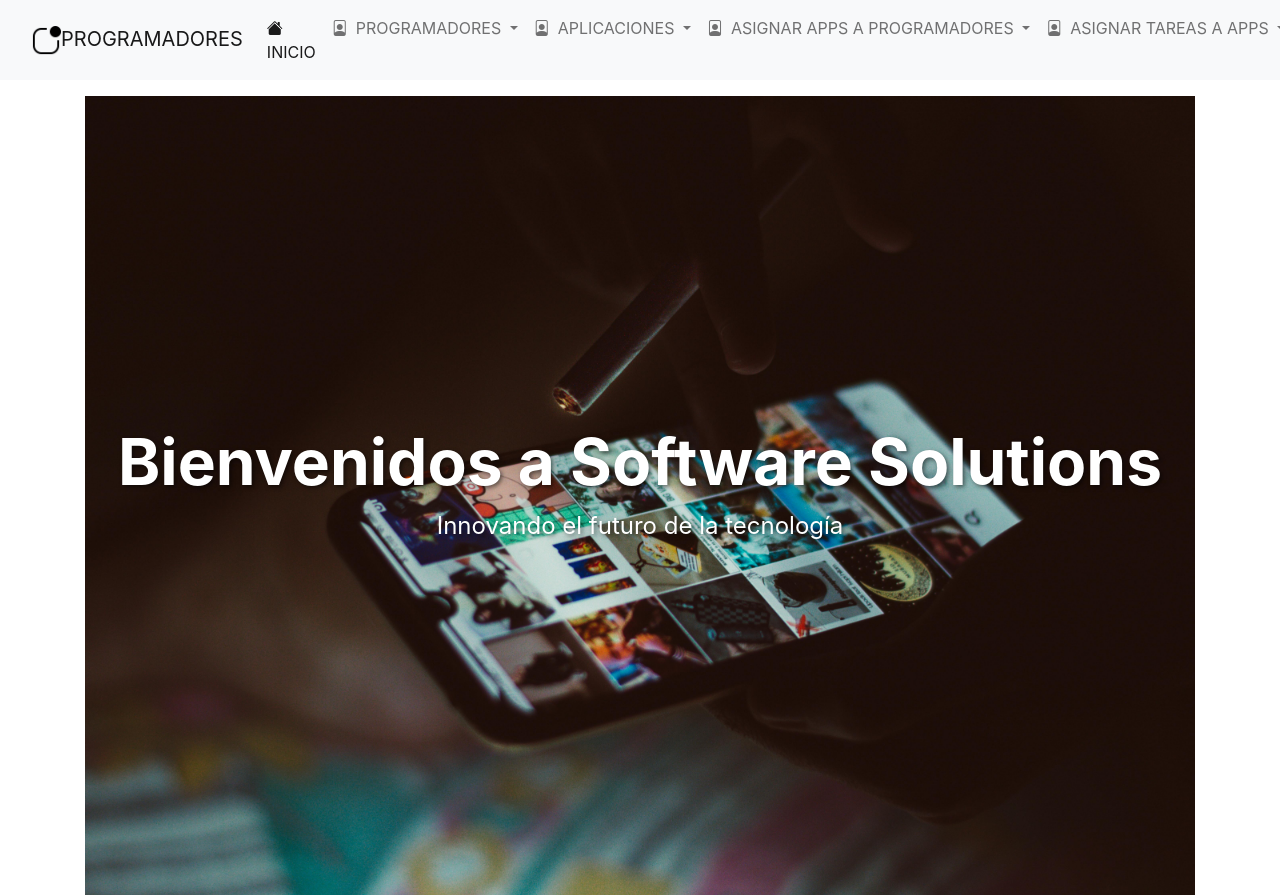
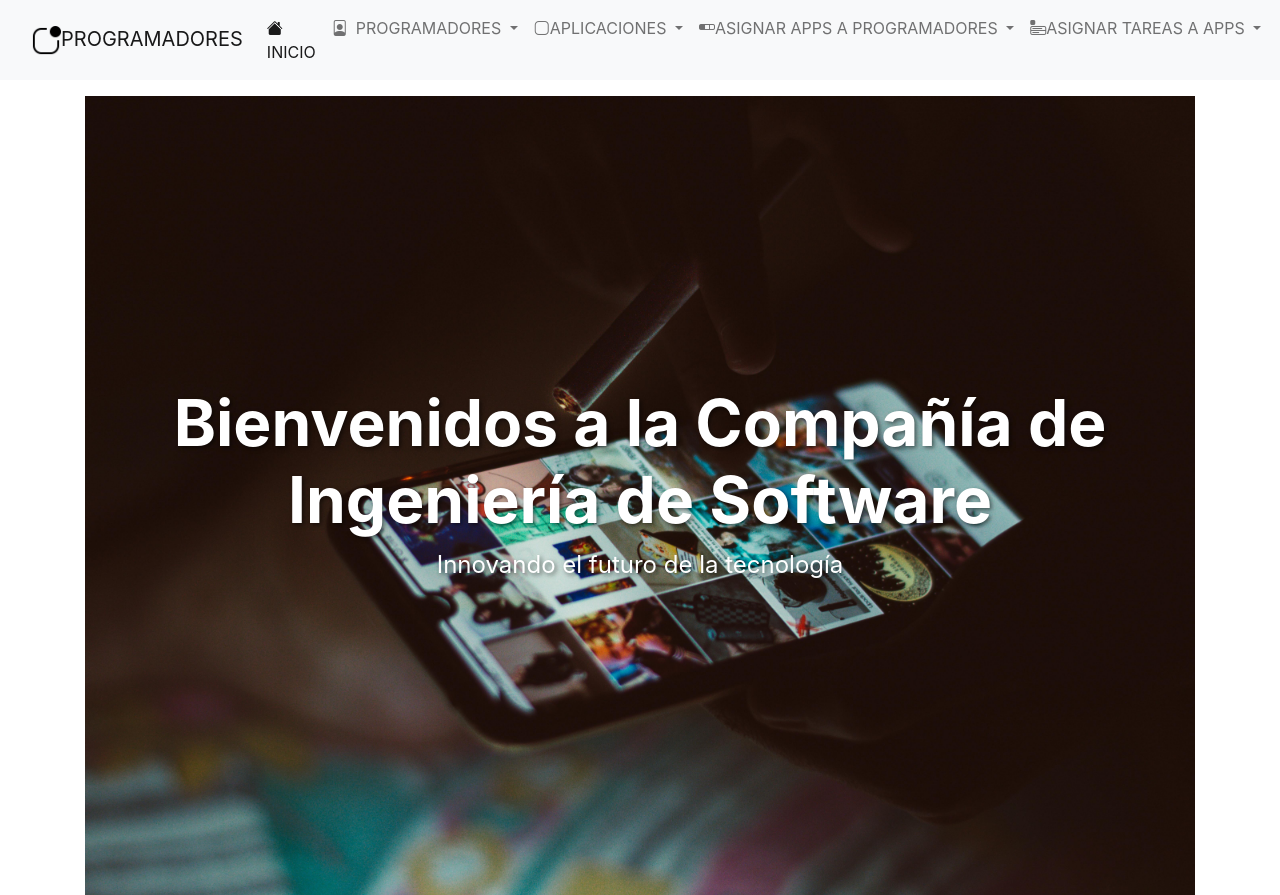
Before and after one commit to lucasartal56/crud_php_martinez-main-FINAL, a PHP site: page /index.php in a window 1280 px wide. Shown: the top 895 px of the page. Run offline with PHP 8.4, Linux system fonts and the light colour scheme; some libraries are stand-ins or nearby versions.

Commit message:
cambio de iconos y de nombre en index

```diff
--- a/vistas/templates/index.php
+++ b/vistas/templates/index.php
@@ -41,7 +41,7 @@
 
 <div class="hero-section">
     <div class="hero-content">
-        <h1 class="hero-title">Bienvenidos a Software Solutions</h1>
+        <h1 class="hero-title">Bienvenidos a la Compañía de Ingeniería de Software</h1>
         <p class="hero-subtitle">Innovando el futuro de la tecnología</p>
     </div>
 </div>
--- a/vistas/templates/navbar.php
+++ b/vistas/templates/navbar.php
@@ -20,7 +20,7 @@
         </li>
         <li class="nav-item dropdown">
           <a class="nav-link dropdown-toggle" href="#" role="button" data-bs-toggle="dropdown" aria-expanded="false">
-            <i class="bi bi-file-person me-2"></i>APLICACIONES
+          <i class="bi bi-app"></i></i>APLICACIONES
           </a>
           <ul class="dropdown-menu">
             <li><a class="dropdown-item" href="../../vistas/aplicacion/index.php"><i class="bi bi-plus-circle me-2"></i>CREAR</a></li>
@@ -29,7 +29,7 @@
         </li>
         <li class="nav-item dropdown">
           <a class="nav-link dropdown-toggle" href="#" role="button" data-bs-toggle="dropdown" aria-expanded="false">
-            <i class="bi bi-file-person me-2"></i>ASIGNAR APPS A PROGRAMADORES
+          <i class="bi bi-segmented-nav"></i>ASIGNAR APPS A PROGRAMADORES
           </a>
           <ul class="dropdown-menu">
             <li><a class="dropdown-item" href="../../vistas/asignacion/index.php"><i class="bi bi-plus-circle me-2"></i>ASIGNAR</a></li>
@@ -38,7 +38,7 @@
         </li>
         <li class="nav-item dropdown">
           <a class="nav-link dropdown-toggle" href="#" role="button" data-bs-toggle="dropdown" aria-expanded="false">
-            <i class="bi bi-file-person me-2"></i>ASIGNAR TAREAS A APPS
+          <i class="bi bi-menu-app-fill"></i>ASIGNAR TAREAS A APPS
           </a>
           <ul class="dropdown-menu">
             <li><a class="dropdown-item" href="../../vistas/tarea/index.php"><i class="bi bi-plus-circle me-2"></i>ASIGNAR TAREA</a></li>
```
